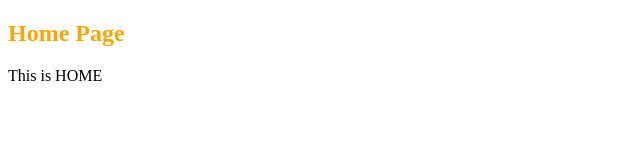
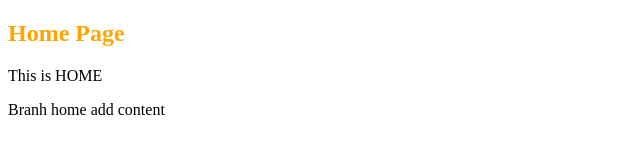
Before and after one commit to quocthang123/git-study-2, a plain HTML site: page FE/home.html in a window 1280 px wide. Shown: the whole page, without its empty margins (0-640 px from the left). Drawn offline with Linux system fonts and the light colour scheme.

Commit message:
Home: add homepage content

```diff
--- a/FE/home.html
+++ b/FE/home.html
@@ -10,6 +10,7 @@
 
     <h2 class='orange'>Home Page</h2>
     <p class="green">This is HOME</p>
+    <p class="green">Branh home add content</p>
 
 </body>
 
```
